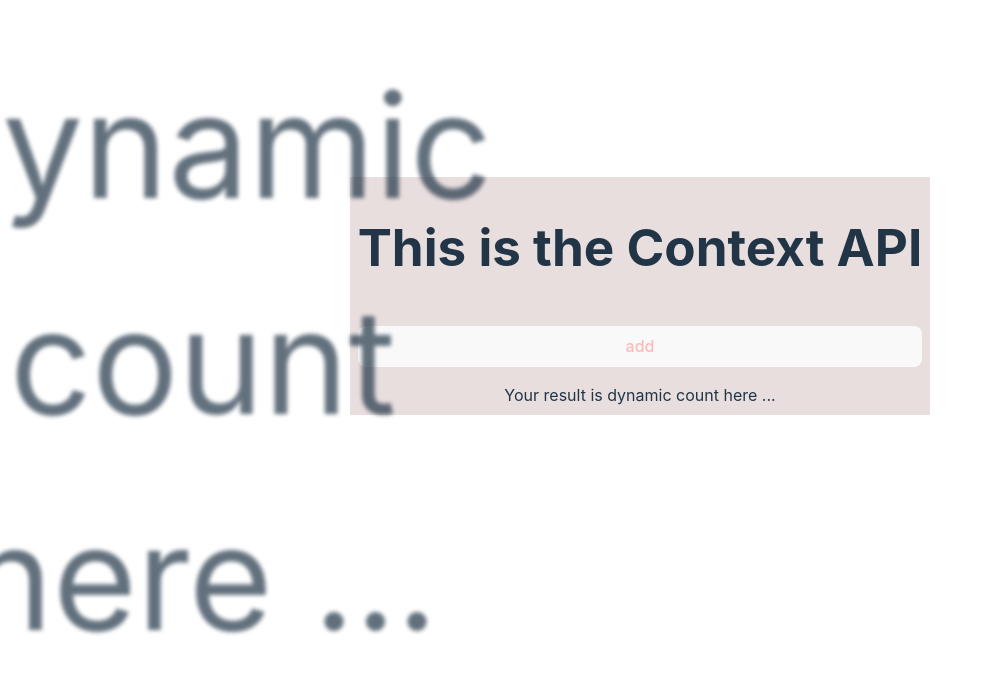
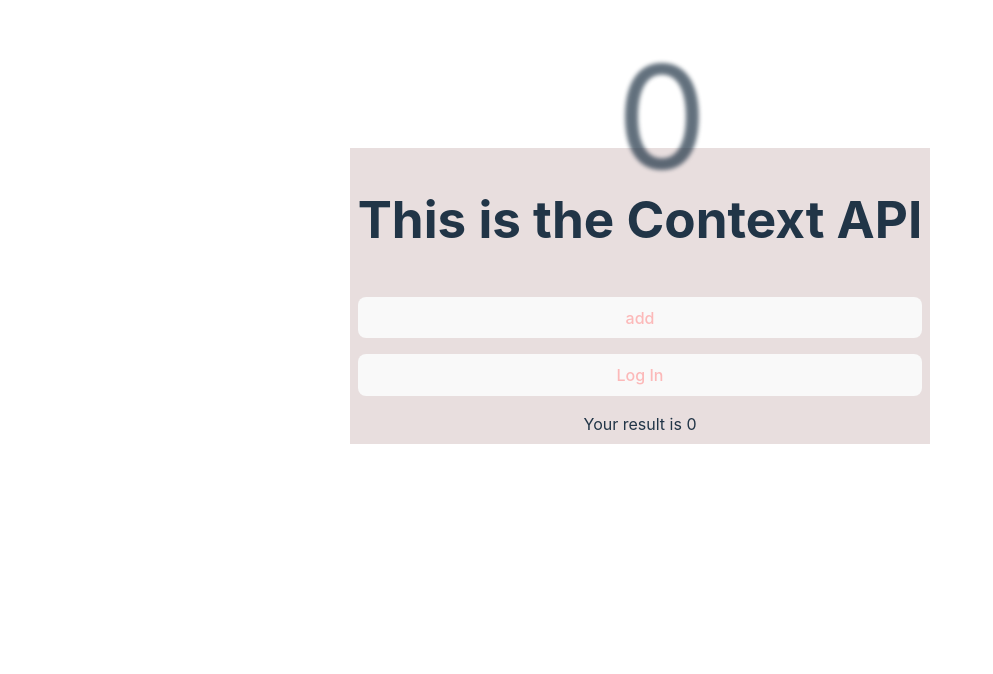
Before and after one commit to victor-alago/context-api, a React (Vite) app: page / in a window 1280 px wide. Shown: the part 104-778 px from the top of the page, without its empty margins (0-993 px from the left). Built offline with nearby package versions, Linux system fonts and the light colour scheme.

Commit message:
Completed the context api

```diff
--- a/src/App.css
+++ b/src/App.css
@@ -31,3 +31,18 @@
   right: 50%;
   transform: translateX(50%);
 }
+
+.app {
+  display: flex;
+  flex-direction: column;
+  gap: 1em;
+  padding: 0.5em;
+}
+
+.app.logged-in {
+  background-color: #a1fc9f33;
+}
+
+.app.logged-out {
+  background-color: #4d020221;
+}
--- a/src/App.jsx
+++ b/src/App.jsx
@@ -1,38 +1,38 @@
 import "./App.css"
-
 import ButtonComp from "./components/ButtonComp"
-// import { useContext } from "react"
-//import { CountContext } from "./context/CountContext"
+import { useContext } from "react"
+import { CountContext } from "./context/CountContext"
+import { UserContext } from "./context/UserContext"
 import HeaderComp from "./components/HeaderComp"
 
 function App() {
-	//const { count, setCount } = useContext(CountContext)
+	const { count, setCount } = useContext(CountContext)
+	const { user, setUser } = useContext(UserContext)
 
-	const user = null // change this to later to the use context user ❗
+	const handleClick = () => {
+		setCount((prev) => prev + 1)
+	}
 
-	// const handleClick = () => {
-	// 	setCount((prev) => prev + 1)
-	// }
+	const handleLogin = () => {
+		setUser({ name: "John Doe", email: "john@example.com" })
+	}
 
-	//const handleLogIn = () => {
-	// }
+	const handleLogout = () => {
+		setUser(null)
+		setCount(0)
+	}
 
 	return (
-		<main
-			className="app"
-			style={{
-				display: "flex",
-				flexDirection: "column",
-				gap: "1em",
-				backgroundColor: user ? "#024d1021" : "#4d020221",
-				padding: ".5em",
-			}}
-		>
+		<main className={`app ${user ? 'logged-in' : 'logged-out'}`}>
 			<HeaderComp />
-			<ButtonComp text="add" onclick={() => true} />
-			Your result is dynamic count here ...
-			{/* You'll need another button comp here later */}
-			{user && <div className="alert">You are now logged in !!!</div>}
+			<ButtonComp text="add" onclick={handleClick} />
+			{user ? (
+				<ButtonComp text="Log Out" onclick={handleLogout} />
+			) : (
+				<ButtonComp text="Log In" onclick={handleLogin} />
+			)}
+			Your result is {count}
+			{user && <div className="alert">Welcome {user.name}!</div>}
 		</main>
 	)
 }
--- a/src/components/ButtonComp.jsx
+++ b/src/components/ButtonComp.jsx
@@ -1,7 +1,9 @@
 import PropTypes from "prop-types"
+import { useContext } from "react"
+import { UserContext } from "../context/UserContext"
 
 const ButtonComp = ({ text, onclick }) => {
-	const user = null // change this to later to the use context user ❗
+	const { user } = useContext(UserContext)
 
 	const handleClick = () => {
 		onclick()
--- a/src/components/LittleSpan.jsx
+++ b/src/components/LittleSpan.jsx
@@ -1,5 +1,9 @@
+import { useContext } from "react"
+import { CountContext } from "../context/CountContext"
+
 const LittleSpan = () => {
-	return <span> dynamic count here ... </span>
+	const { count } = useContext(CountContext)
+	return <span>{count}</span>
 }
 
 export default LittleSpan
--- a/src/context/CountContext.jsx
+++ b/src/context/CountContext.jsx
@@ -0,0 +1,3 @@
+import { createContext } from "react"
+
+export const CountContext = createContext(null)
--- a/src/context/CountContextProvider.jsx
+++ b/src/context/CountContextProvider.jsx
@@ -1,7 +1,15 @@
 /* eslint-disable react/prop-types */
 
+import { useState } from "react"
+import { CountContext } from "./CountContext"
+
 const CountContextProvider = ({ children }) => {
-	return <div> {children}</div>
+	const [count, setCount] = useState(0)
+	return (
+		<CountContext.Provider value={{ count, setCount }}>
+			{children}
+		</CountContext.Provider>
+	)
 }
 
 export default CountContextProvider
--- /dev/null
+++ b/src/context/UserContext.jsx
@@ -0,0 +1,3 @@
+import { createContext } from "react"
+
+export const UserContext = createContext(null)
--- /dev/null
+++ b/src/context/UserContextProvider.jsx
@@ -0,0 +1,13 @@
+import { useState } from "react"
+import { UserContext } from "./UserContext"
+
+const UserContextProvider = ({ children }) => {
+    const [user, setUser] = useState(null)
+    return (
+        <UserContext.Provider value={{ user, setUser }}>
+            {children}
+        </UserContext.Provider>
+    )
+}
+
+export default UserContextProvider
--- a/src/main.jsx
+++ b/src/main.jsx
@@ -2,9 +2,15 @@ import { StrictMode } from "react"
 import { createRoot } from "react-dom/client"
 import "./index.css"
 import App from "./App.jsx"
+import CountContextProvider from "./context/CountContextProvider"
+import UserContextProvider from "./context/UserContextProvider"
 
 createRoot(document.getElementById("root")).render(
 	<StrictMode>
-		<App />
+		<UserContextProvider>
+			<CountContextProvider>
+				<App />
+			</CountContextProvider>
+		</UserContextProvider>
 	</StrictMode>
 )
```
